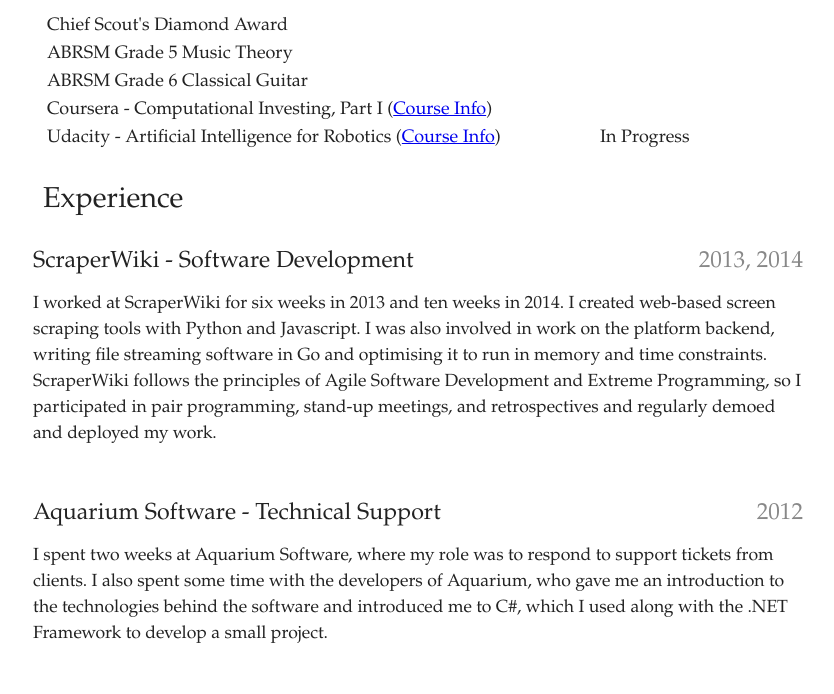
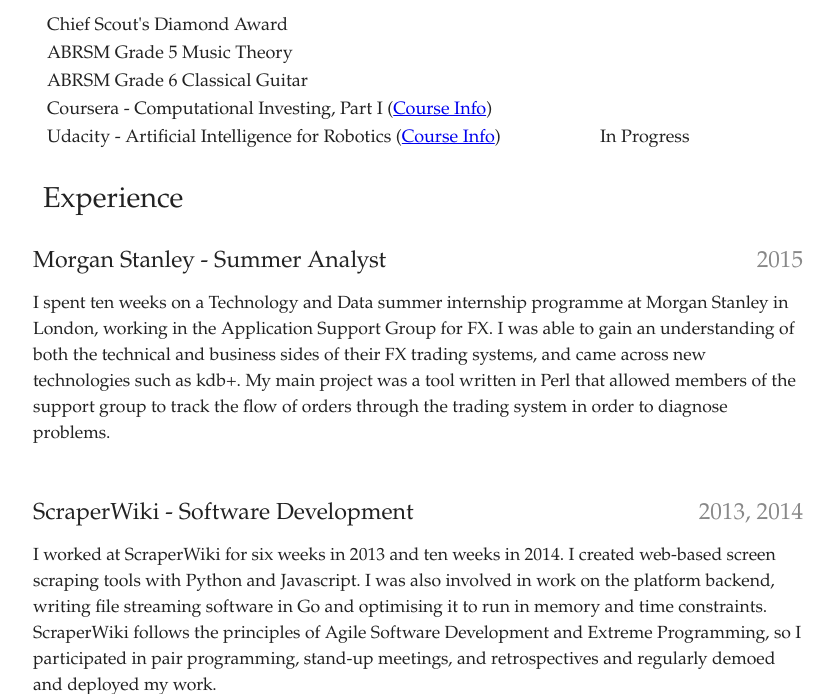
Before and after one commit to sean-duffy/blog-old, a Django app: page /cv/ in a window 1280 px wide. Shown: the part 1016-1710 px from the top of the page, without its empty margins (222-1056 px from the left). Run offline with Django 3.2, Linux system fonts and the light colour scheme; some web fonts are replaced.

Commit message:
Add Morgan Stanley to work experience on CV

```diff
--- a/blog/templates/main/cv.html
+++ b/blog/templates/main/cv.html
@@ -122,6 +122,16 @@
 
       <h2>Experience</h2>
 
+      <h3>Morgan Stanley - Summer Analyst <span>2015</span></h3>
+      <p>
+        I spent ten weeks on a Technology and Data summer internship programme at Morgan Stanley in London,
+        working in the Application Support Group for FX. I was able to gain an understanding of both the technical
+        and business sides of their FX trading systems, and came across new technologies such as kdb+. My main
+        project was a tool written in Perl that allowed members of the support group to track the flow of orders
+        through the trading system in order to diagnose problems.
+      </p>
+      <br>
+
       <h3>ScraperWiki - Software Development <span>2013, 2014</span></h3>
       <p>
         I worked at ScraperWiki for six weeks in 2013 and ten weeks in 2014. I created web-based screen
```
